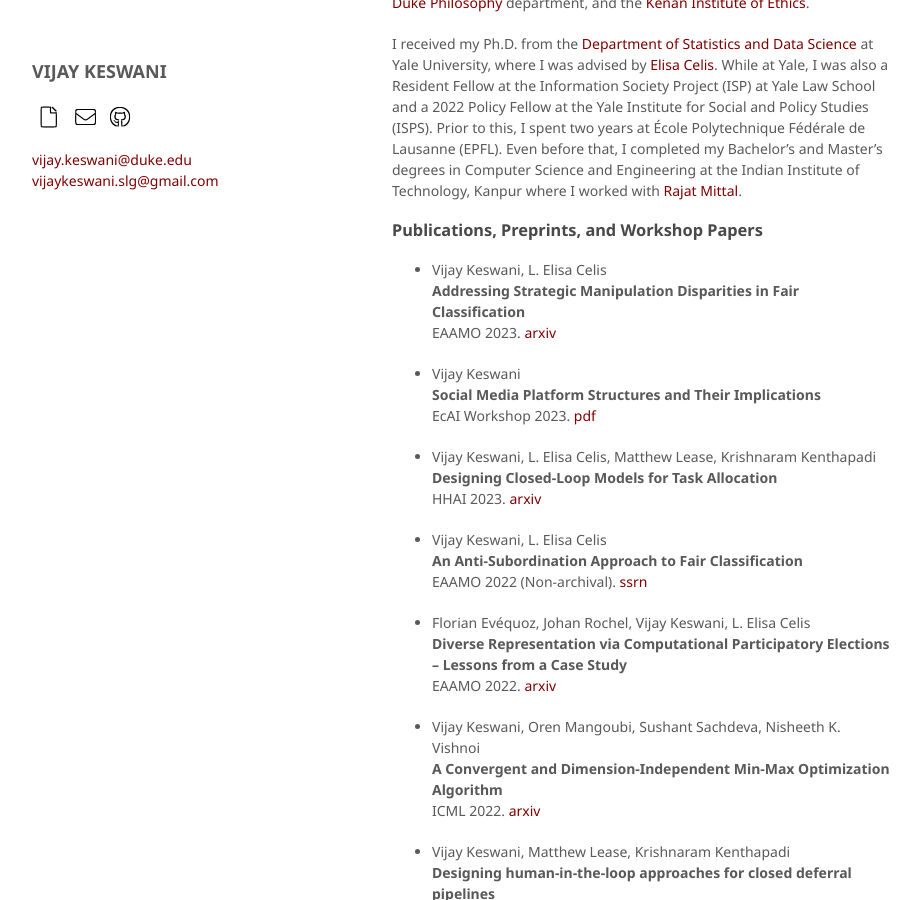
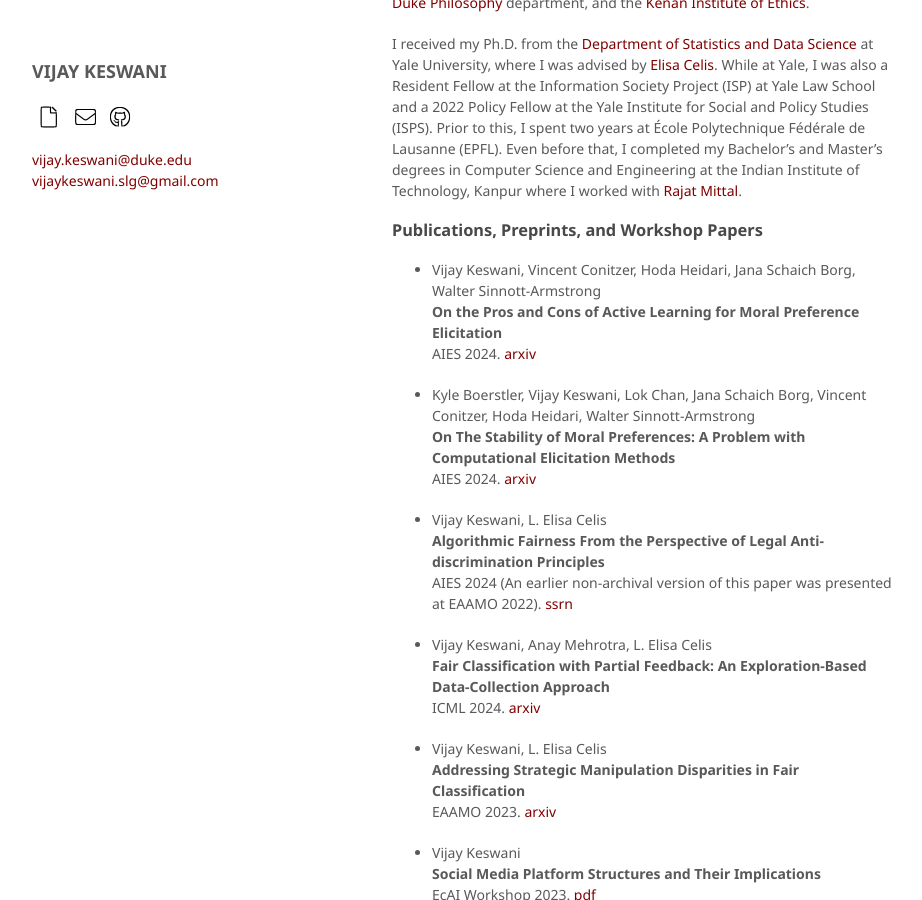
Before and after one commit to vijaykeswani/vijaykeswani.github.io, a Jekyll site: the page built from index.md, in a window 1280 px wide and 900 px high, scrolled down 275 px. Shown: the whole window, without its empty margins (178-1100 px from the left). Built offline with Jekyll 4.4.1, drawn with Linux system fonts in a browser that asks for light colours; nearby versions of some CDN libraries; a script that is not in the unit is left out.

Commit message:
Update index.md

```diff
--- a/index.md
+++ b/index.md
@@ -10,6 +10,22 @@ I am currently a Postdoctoral Associate, working with [Walter Sinnott-Armstrong]
 I received my Ph.D. from the [Department of Statistics and Data Science](https://statistics.yale.edu/) at Yale University, where I was advised by [Elisa Celis](https://datascienceethics.org/elisacelis/). While at Yale, I was also a Resident Fellow at the Information Society Project (ISP) at Yale Law School and a 2022 Policy Fellow at the Yale Institute for Social and Policy Studies (ISPS). Prior to this, I spent two years at École Polytechnique Fédérale de Lausanne (EPFL). Even before that, I completed my Bachelor's and Master's degrees in Computer Science and Engineering at the Indian Institute of Technology, Kanpur where I worked with [Rajat Mittal](https://cse.iitk.ac.in/users/rmittal).
 
 ### Publications, Preprints, and Workshop Papers
+*   Vijay Keswani, Vincent Conitzer, Hoda Heidari, Jana Schaich Borg, Walter Sinnott-Armstrong\\
+    <b> On the Pros and Cons of Active Learning for Moral Preference Elicitation</b>\\
+    AIES 2024. [arxiv](https://arxiv.org/abs/2407.18889)
+
+*   Kyle Boerstler, Vijay Keswani, Lok Chan, Jana Schaich Borg, Vincent Conitzer, Hoda Heidari, Walter Sinnott-Armstrong\\
+    <b> On The Stability of Moral Preferences: A Problem with Computational Elicitation Methods</b>\\
+    AIES 2024. [arxiv](https://arxiv.org/abs/2408.02862)
+
+*   Vijay Keswani, L. Elisa Celis\\
+    <b> Algorithmic Fairness From the Perspective of Legal Anti-discrimination Principles</b>\\
+    AIES 2024 (An earlier non-archival version of this paper was presented at EAAMO 2022). [ssrn](https://papers.ssrn.com/sol3/papers.cfm?abstract_id=4116835)
+
+*   Vijay Keswani, Anay Mehrotra, L. Elisa Celis\\
+    <b> Fair Classification with Partial Feedback: An Exploration-Based Data-Collection Approach</b>\\
+    ICML 2024. [arxiv](https://arxiv.org/abs/2402.11338)
+
 *   Vijay Keswani, L. Elisa Celis\\
     <b> Addressing Strategic Manipulation Disparities in Fair Classification</b>\\
     EAAMO 2023. [arxiv](https://arxiv.org/abs/2205.10842)
@@ -21,10 +37,6 @@ I received my Ph.D. from the [Department of Statistics and Data Science](https:/
 *   Vijay Keswani, L. Elisa Celis, Matthew Lease, Krishnaram Kenthapadi\\
     <b> Designing Closed-Loop Models for Task Allocation</b>\\
     HHAI 2023. [arxiv](https://arxiv.org/abs/2305.19864)
-
-*   Vijay Keswani, L. Elisa Celis\\
-    <b> An Anti-Subordination Approach to Fair Classification</b>\\
-    EAAMO 2022 (Non-archival). [ssrn](https://papers.ssrn.com/sol3/papers.cfm?abstract_id=4116835)
 
 *   Florian Evéquoz, Johan Rochel, Vijay Keswani, L. Elisa Celis\\
     <b> Diverse Representation via Computational Participatory Elections -- Lessons from a Case Study</b>\\
```
